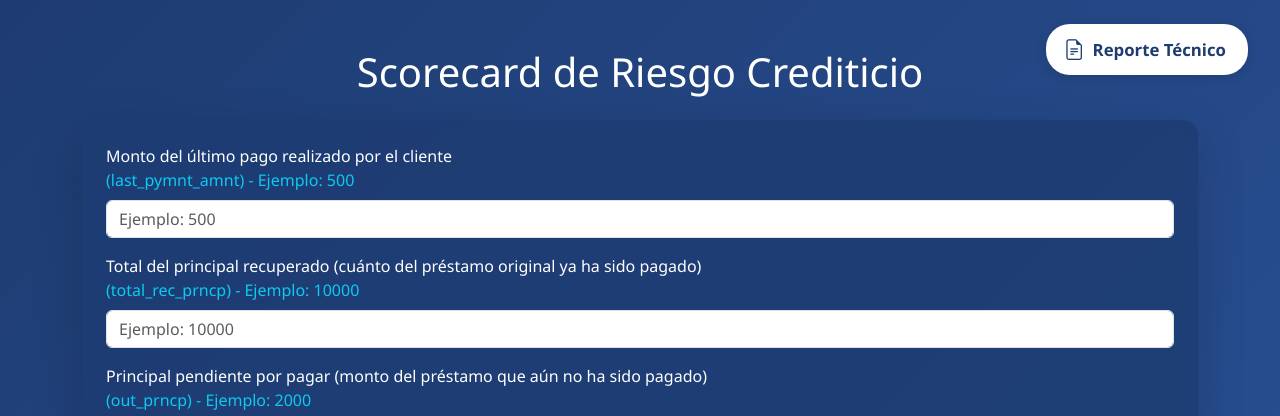
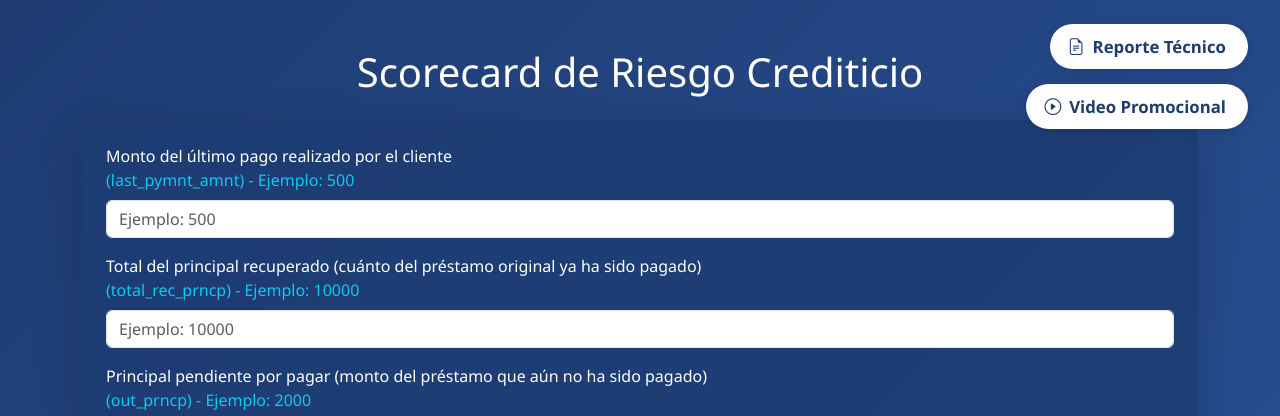
Before and after one commit to andresaris1/bio---copia, a Flask app: page / in a window 1280 px wide. Shown: the top 416 px of the page. Run offline with Flask 3, Linux system fonts and the light colour scheme; parts of the project's set-up code (start-up, migrations or seed data) failed here and were passed over; some libraries are stand-ins or nearby versions.

Commit message:
agregando el boton del video promocional

```diff
--- a/templates/index.html
+++ b/templates/index.html
@@ -91,14 +91,20 @@
             color: #fff;
             text-decoration: none;
         }
-        .reporte-link i {
+        .reporte-link.i {
             font-size: 1.3rem;
+        }
+        .video-link {
+            top: 84px !important;
         }
     </style>
 </head>
 <body>
 <a class="reporte-link" href="https://docs.google.com/document/d/1sM7zTrfB91l1bhmiSFyRPLk7YqlWfgyI_SUj7EKCgPk/edit?usp=sharing" target="_blank" rel="noopener">
     <i class="bi bi-file-earmark-text"></i> Reporte Técnico
+</a>
+<a class="reporte-link video-link" href="https://drive.google.com/drive/u/0/folders/17raWERvp3RHRbr6IQokWLy8tM-uW4P2a" target="_blank" rel="noopener">
+    <i class="bi bi-play-circle"></i> Video Promocional
 </a>
 <div class="container mt-5">
     <h1 class="mb-4 text-center text-white">Scorecard de Riesgo Crediticio</h1>
```
Also changed, not shown: 1 other file.
